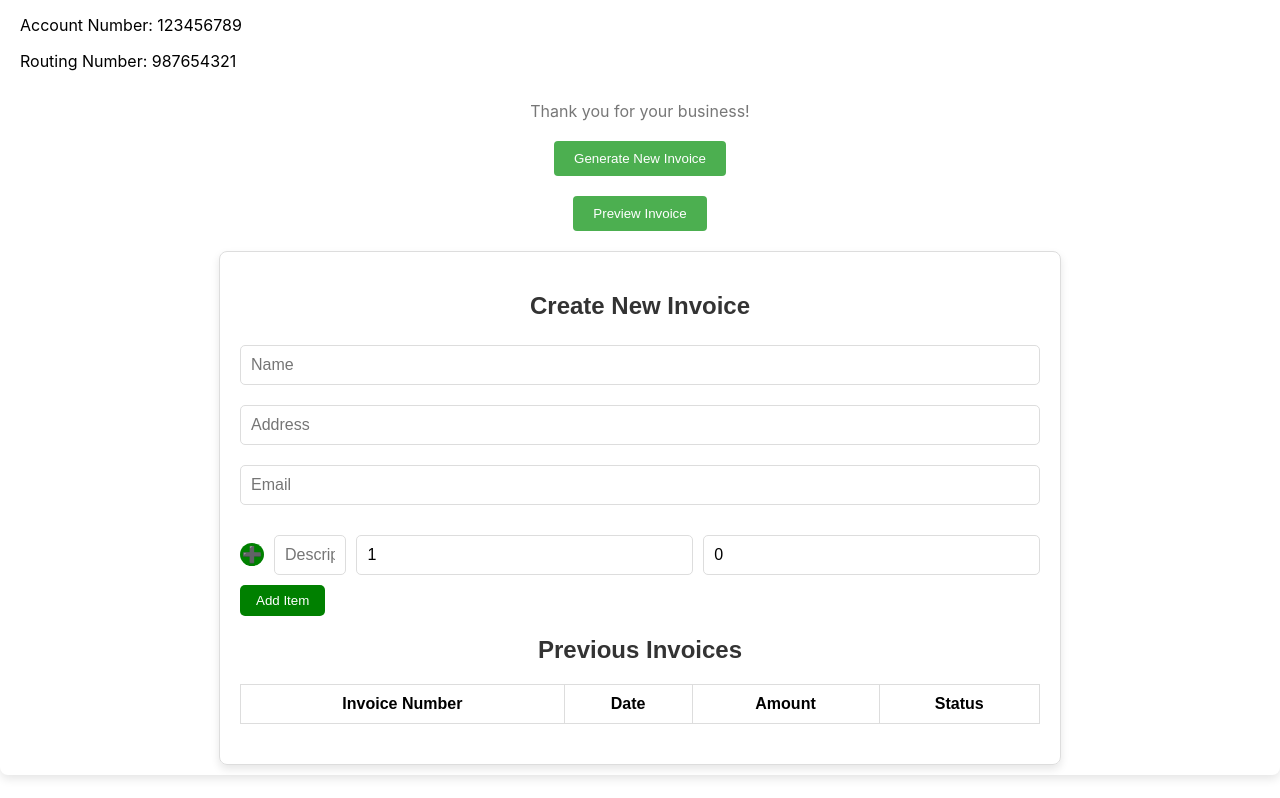
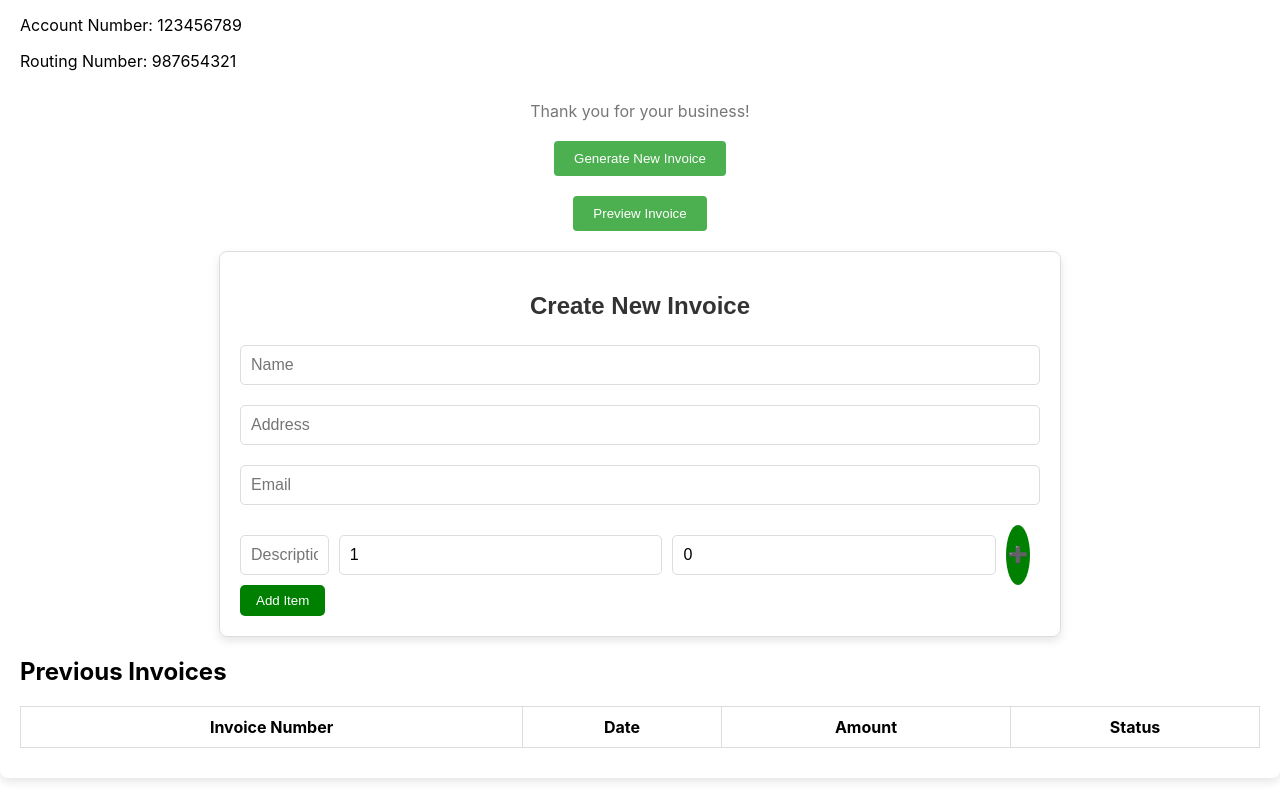
Before and after one commit to Ombito/Admin-dashboard, a React (Create React App) app: page /invoices in a window 1280 px wide. Shown: the part 652-1450 px from the top of the page. Built offline with nearby package versions, Linux system fonts and the light colour scheme.

Commit message:
Fix: invoice

```diff
--- a/src/components/Invoices/invoices.css
+++ b/src/components/Invoices/invoices.css
@@ -147,7 +147,7 @@
 
   .invoice-item {
     display: flex;
-    flex-direction: column;
+    /* flex-direction: column; */
     margin-top: 10px;
   }
 
--- a/src/components/Invoices/invoices.jsx
+++ b/src/components/Invoices/invoices.jsx
@@ -294,11 +294,6 @@ return (
 {formData.items.map((item, index) => (
         <div key={index} className="invoice-item">
           <div className="description-container">
-            {index === 0 && (
-              <button type="button" className="add-invoice-btn" onClick={addNewItem}>
-                ➕
-              </button>
-            )}
             <input
               type="text"
               name={`item-${index}-description`}
@@ -321,12 +316,21 @@ return (
             value={item.price}
             onChange={handleInputChange}
           />
+
+          <button type="button" className="add-invoice-btn" onClick={addNewItem}>
+                ➕
+              </button>
         </div>
       ))}
 
 
+
+
+
             <button className="add-item-button" onClick={addItem}>Add Item</button>
 
+        </div> {/* End of invoice-form */}
+        <div>
                 <h2>Previous Invoices</h2>
                 <table className="invoice-table">
                     <thead>
@@ -342,15 +346,13 @@ return (
                             <tr key={index}>
                                 <td>{invoice.invoiceNumber}</td>
                                 <td>{invoice.date}</td>
-                            {/* Calculate total amount for previous invoices */}
                                 <td>${(invoice.items.reduce((total, item) => total + item.quantity * item.price, 0)).toFixed(2)}</td>
                                 <td>{invoice.status}</td>
                             </tr>
                         ))}
                     </tbody>
                 </table>
-
-        </div> {/* End of invoice-form */}
+            </div>
     </div>
 
 
```
Lines whose indentation alone changed are shown as unchanged.
